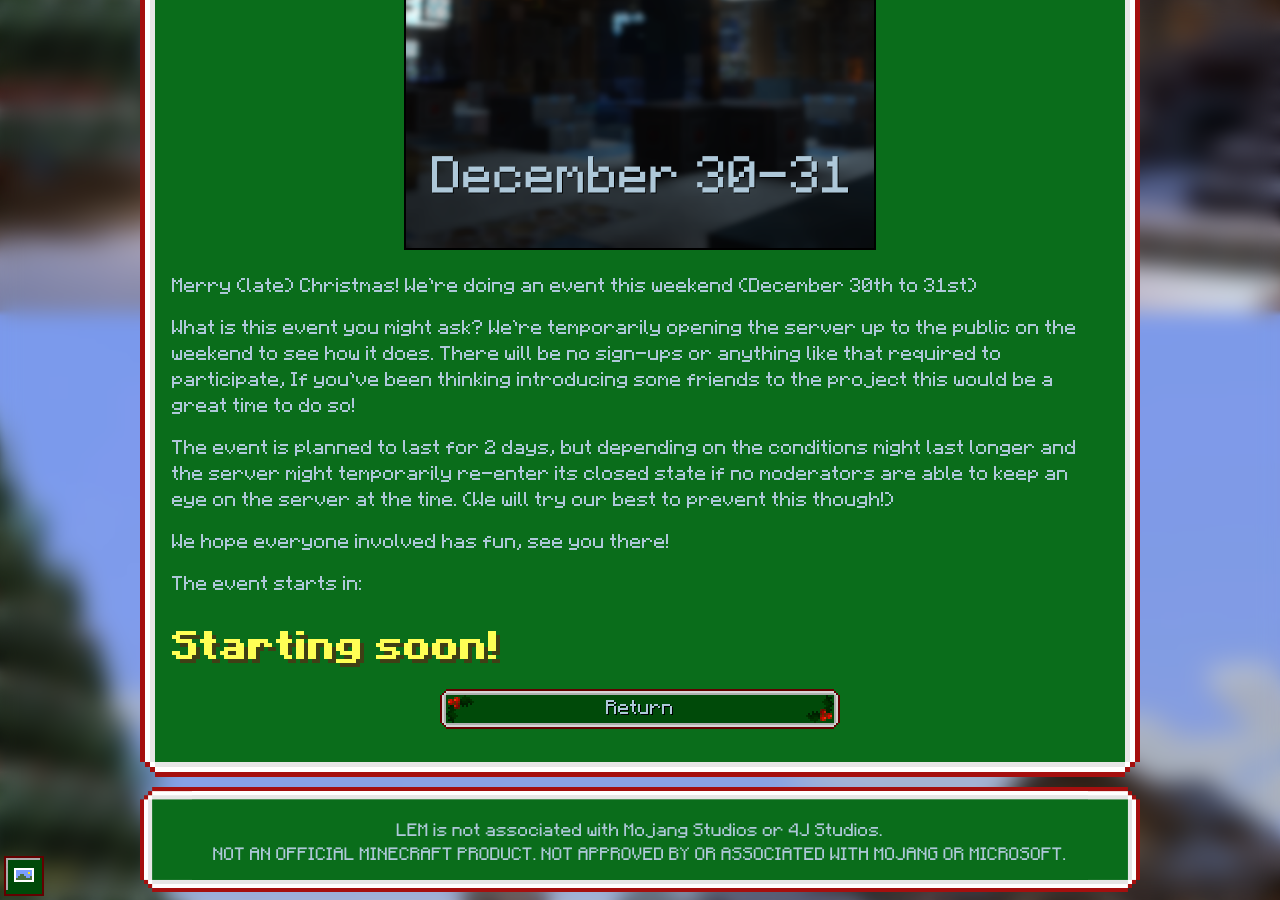
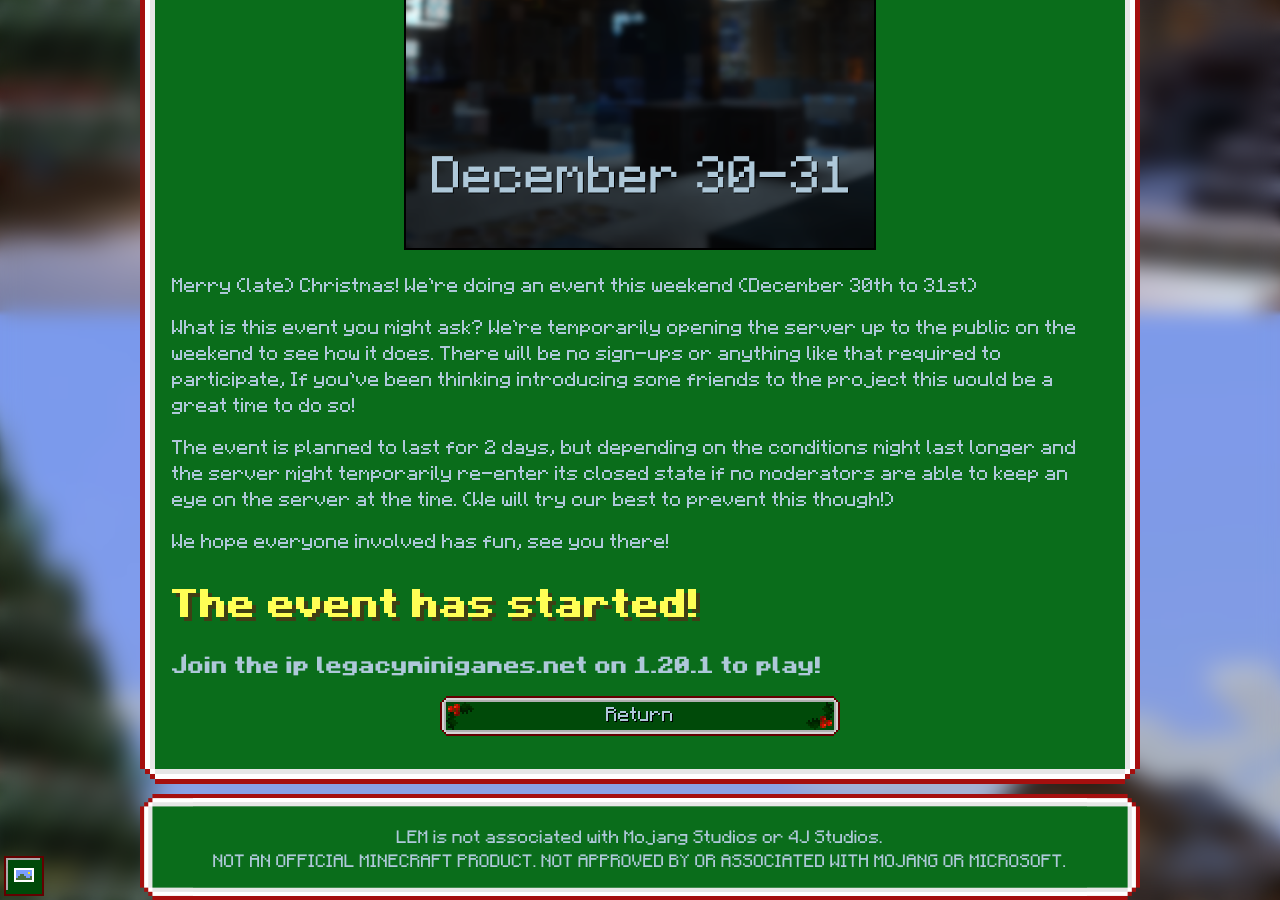
Before and after one commit to Legacy-Edition-Minigames/Website, a Jekyll site: the page built from _posts/blog/2023-12-27-late-christmas.markdown, in a window 1280 px wide and 900 px high, scrolled down 587 px. Built offline with Jekyll 4.4.1, drawn with Linux system fonts in a browser that asks for light colours; some web fonts are replaced; some of the changed lines change nothing that is shown.

Commit message:
Mark late christmas event as started

```diff
--- a/_posts/blog/2023-12-27-late-christmas.markdown
+++ b/_posts/blog/2023-12-27-late-christmas.markdown
@@ -18,37 +18,8 @@ main-text: |
 
   We hope everyone involved has fun, see you there!
 
-  The event starts in:
-  <h1 id="countdown"></h1>
-  <script>
-  // Set the date we're counting down to
-  var countDownDate = new Date("Dec 30, 2023 0:0:0").getTime();
+  # The event has started!
 
-  // Update the count down every 1 second
-  var x = setInterval(function() {
-
-    // Get today's date and time
-    var now = new Date().getTime();
-
-    // Find the distance between now and the count down date
-    var distance = countDownDate - now;
-
-    // Time calculations for days, hours, minutes and seconds
-    var days = Math.floor(distance / (1000 * 60 * 60 * 24));
-    var hours = Math.floor((distance % (1000 * 60 * 60 * 24)) / (1000 * 60 * 60));
-    var minutes = Math.floor((distance % (1000 * 60 * 60)) / (1000 * 60));
-    var seconds = Math.floor((distance % (1000 * 60)) / 1000);
-
-    // Output the result in an element with id="countdown"
-    document.getElementById("countdown").innerHTML = days + "d " + hours + "h "
-    + minutes + "m " + seconds + "s ";
-
-    // If the count down is over, write some text
-    if (distance < 0) {
-      clearInterval(x);
-      document.getElementById("countdown").innerHTML = "Starting soon!";
-    }
-  }, 1000);
-  </script>
+  ### Join the ip legacyminigames.net on 1.20.1 to play!
 markdown: true
 ---
```
